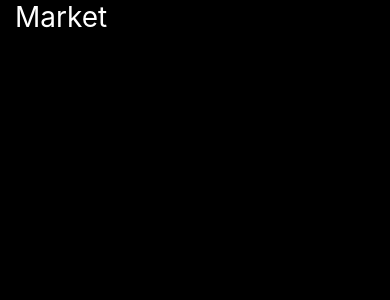
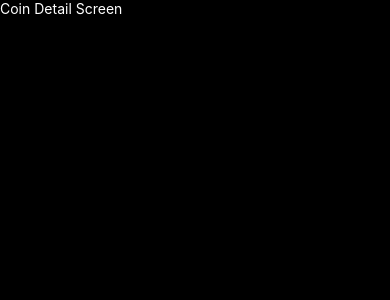
Before and after one commit to sahilgupta17/CryptoPriceTracker, a React Native app: screen / in a window 390 px wide. Shown: the top 300 px of the page. Built offline with nearby package versions, Linux system fonts and the light colour scheme.

Commit message:
Updated from CoinDetailsScreen to CoinDetailScreen

```diff
--- a/App.js
+++ b/App.js
@@ -2,14 +2,15 @@ import { StatusBar } from "expo-status-bar";
 import { StyleSheet } from "react-native";
 import { SafeAreaProvider, SafeAreaView } from "react-native-safe-area-context";
 import theme from "./src/config/themes";
-import { HomeScreen } from "./src/screens";
+import { HomeScreen, CoinDetailScreen } from "./src/screens";
 
 export default function App() {
   return (
     <SafeAreaProvider>
       <SafeAreaView style={styles.container}>
         <StatusBar style="light" />
-        <HomeScreen />
+        {/* <HomeScreen /> */}
+        <CoinDetailScreen />
       </SafeAreaView>
     </SafeAreaProvider>
   );
--- /dev/null
+++ b/src/screens/CoinDetailScreen/index.jsx
@@ -0,0 +1,10 @@
+import { View, Text } from "react-native";
+
+const CoinDetailScreen = () => {
+  return (
+    <View>
+      <Text style={{ color: "white" }}>Coin Detail Screen</Text>
+    </View>
+  );
+};
+export default CoinDetailScreen;
--- a/src/screens/HomeScreen/styles.js
+++ b/src/screens/HomeScreen/styles.js
@@ -5,6 +5,7 @@ const styles = StyleSheet.create({
   title: {
     color: theme.textPrimary,
     paddingHorizontal: 15,
+    paddingTop: 10,
     fontSize: 28,
   },
 });
```
Also changed, not shown: src/screens/CoinDetailsScreen/index.jsx (deleted, +0 -10 lines), src/screens/CoinDetailScreen/styles.js (renamed from src/screens/CoinDetailsScreen/styles.js).
